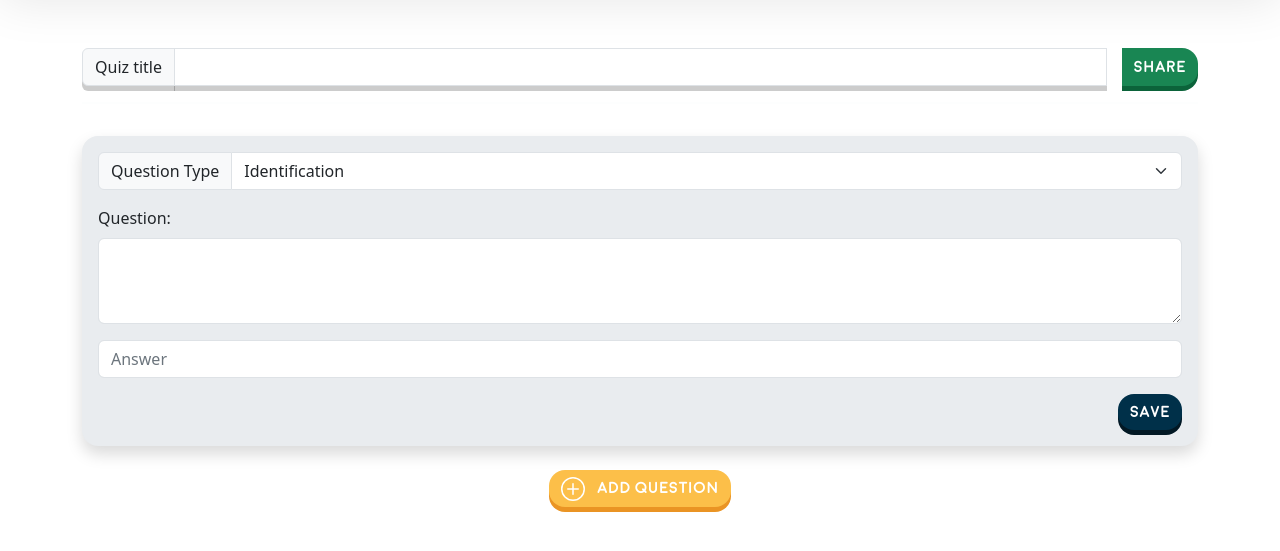
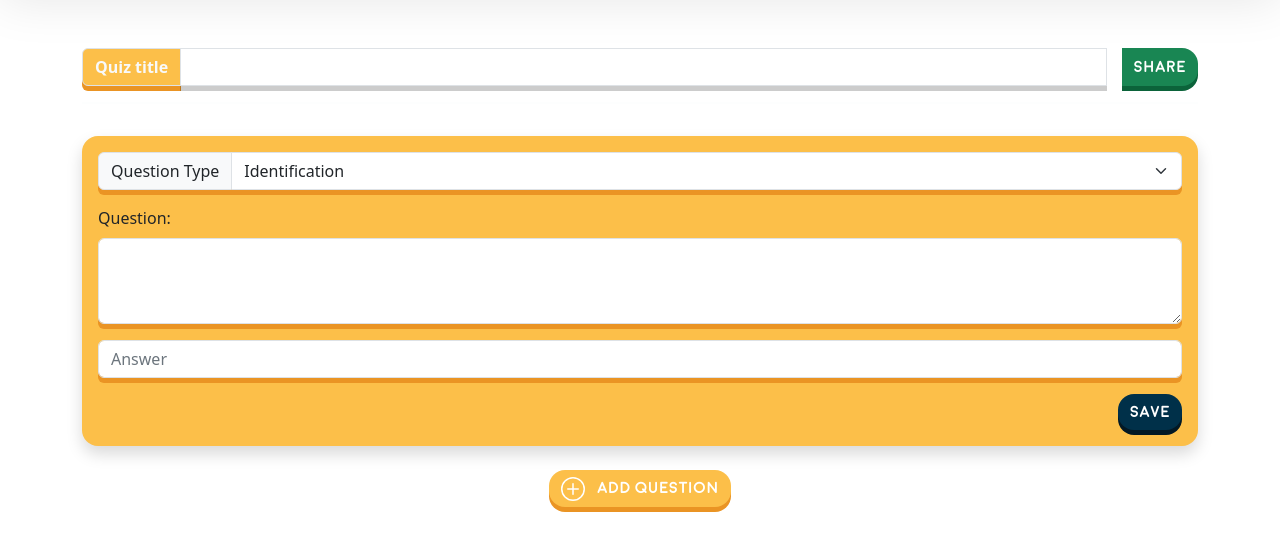
Before and after one commit to bakaraw/QuizWebsite, a PHP site: page /createQuiz.php in a window 1280 px wide. Shown: the part 68-619 px from the top of the page. Run offline with PHP 8.4, Linux system fonts and the light colour scheme; a user stored in the database is signed in; data comes from the database, SQL or seed files in the repository; data that the repository does not hold is empty; some libraries are stand-ins or nearby versions.

Commit message:
made the thumbnail in quizlist larger
- slight changes in create quiz gui

```diff
--- a/assets/css/style.css
+++ b/assets/css/style.css
@@ -188,6 +188,9 @@
 .solid-shadow{
     box-shadow: 0px 5px 0px 0px rgba(0, 0, 0, 0.2);
 }
+.solid-shadow-orange{
+    box-shadow: 0px 5px 0px 0px rgb(234, 148, 36);
+}
 /* .add-btn:hover img {
     filter: brightness(0.1) !important;
 } */
--- a/assets/js/createQuiz.js
+++ b/assets/js/createQuiz.js
@@ -10,31 +10,31 @@ const identHtml = [
 const mcqHtml = [
     '<p>Input choices then select the answer</p>',
     '<div class="input-group mt-3">',
-    '<div class="input-group-text">',
+    '<div class="input-group-text solid-shadow-orange">',
     '<input class="form-check-input mt-0" type="radio" value="choiceA" aria-label="Radio button for following text input" name="answerMCQ" required>',
     '</div>',
-    '<input type="text" class="form-control" aria-label="Text input with radio button" placeholder="Choice A" name="choiceA" required>',
+    '<input type="text" class="form-control solid-shadow-orange" aria-label="Text input with radio button" placeholder="Choice A" name="choiceA" required>',
     '</div>',
 
     '<div class="input-group mt-3">',
-    '<div class="input-group-text">',
+    '<div class="input-group-text solid-shadow-orange">',
     '<input class="form-check-input mt-0" type="radio" value="choiceB" aria-label="Radio button for following text input" name="answerMCQ" required>',
     '</div>',
-    '<input type="text" class="form-control" aria-label="Text input with radio button" placeholder="Choice B" name="choiceB"  required>',
+    '<input type="text" class="form-control solid-shadow-orange" aria-label="Text input with radio button" placeholder="Choice B" name="choiceB"  required>',
     '</div>',
 
     '<div class="input-group mt-3">',
-    '<div class="input-group-text">',
+    '<div class="input-group-text solid-shadow-orange">',
     '<input class="form-check-input mt-0" type="radio" value="choiceC" aria-label="Radio button for following text input" name="answerMCQ" required>',
     '</div>',
-    '<input type="text" class="form-control" aria-label="Text input with radio button"  placeholder="Choice C" name="choiceC" required>',
+    '<input type="text" class="form-control solid-shadow-orange" aria-label="Text input with radio button"  placeholder="Choice C" name="choiceC" required>',
     '</div>',
 
     '<div class="input-group mt-3">',
-    '<div class="input-group-text" >',
+    '<div class="input-group-text solid-shadow-orange" >',
     '<input class="form-check-input mt-0" type="radio" value="choiceD" aria-label="Radio button for following text input" name="answerMCQ" required>',
     '</div>',
-    '<input type="text" class="form-control" aria-label="Text input with radio button"  placeholder="Choice D" name="choiceD" required>',
+    '<input type="text" class="form-control solid-shadow-orange" aria-label="Text input with radio button"  placeholder="Choice D" name="choiceD" required>',
     '</div>',
 ];
 
--- a/createQuiz.php
+++ b/createQuiz.php
@@ -39,7 +39,7 @@ if ($stmt->rowCount() > 0) {
     <div class="container mt-5 mb-5"></div>
     <form action="" method="post" id="share-form">
         <div class="input-group mb-3 border-light">
-            <span class="input-group-text solid-shadow" id="inputGroup-sizing-default">Quiz title</span>
+            <span class="input-group-text solid-shadow-orange bg-orange fw-semibold text-light" id="inputGroup-sizing-default ">Quiz title</span>
             <input type="text" class="form-control me-3 solid-shadow" aria-label="Sizing example input"
                 aria-describedby="inputGroup-sizing-default" value="<?php echo $quiztitle; ?>" name="title-input">
             <button class="btn btn-success text-light border-dark btn-md" type="submit" data-bs-toggle="modal"
@@ -259,12 +259,12 @@ if ($stmt->rowCount() > 0) {
 
     <div class="form" id="questionform-div">
         <form class="needs-validation" method="post" id="questionform" name="questionform">
-            <div class="shadow p-3 rounded-4 mt-3 bg-body-secondary">
+            <div class="shadow p-3 rounded-4 mt-3 bg-orange">
 
                 <!-- select option element (quiztype) -->
                 <div class="input-group mb-3">
-                    <label class="input-group-text">Question Type</label>
-                    <select onchange="changeQuizType()" class="form-select" id="questiontype" style="width:10rem;"
+                    <label class="input-group-text fw-medium solid-shadow-orange">Question Type</label>
+                    <select onchange="changeQuizType()" class="form-select fw-medium solid-shadow-orange" id="questiontype" style="width:10rem;"
                         name="questiontype">
                         <option selected value="IDEN">Identification</option>
                         <option value="MCQ">Multiple Choice Question</option>
@@ -275,8 +275,8 @@ if ($stmt->rowCount() > 0) {
 
                 <!-- for question text area -->
                 <div class="mb-3">
-                    <label for="exampleFormControlTextarea1" class="form-label">Question:</label>
-                    <textarea type="text" class="form-control" id="exampleFormControlTextarea1" rows="3" name="question"
+                    <label for="exampleFormControlTextarea1" class="form-label fw-medium">Question:</label>
+                    <textarea type="text" class="form-control solid-shadow-orange" id="exampleFormControlTextarea1" rows="3" name="question"
                         required></textarea>
                     <div class="invalid-feedback text-danger">
                         Please enter a question.
@@ -286,7 +286,7 @@ if ($stmt->rowCount() > 0) {
 
                 <!-- changing div based on the question type -->
                 <div id="questiontype_gui">
-                    <input class="form-control" type="text" placeholder="Answer" aria-label="default input example"
+                    <input class="form-control solid-shadow-orange" type="text" placeholder="Answer" aria-label="default input example"
                         name="answerIden" required>
                     <div class="invalid-feedback text-danger">
                         Please enter the answer.
```
